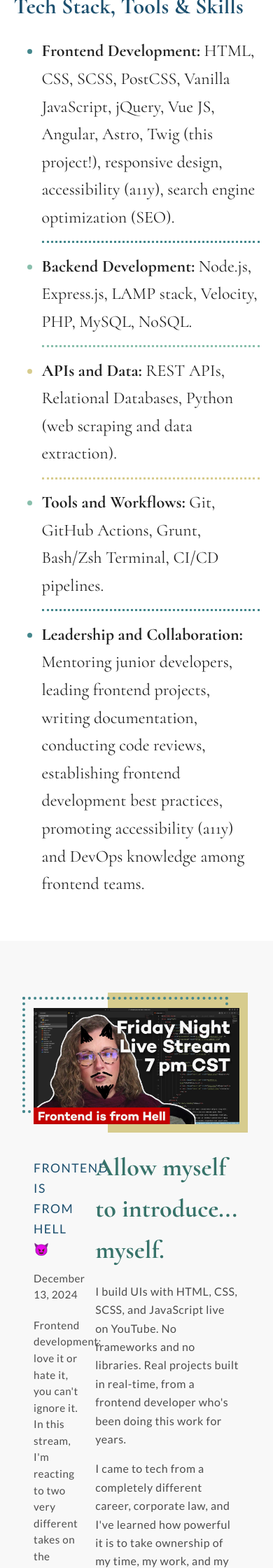
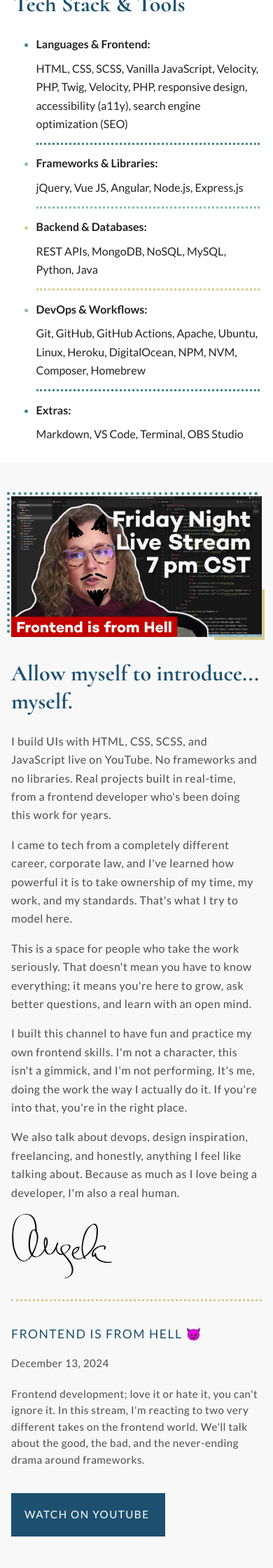
Before and after one commit to angelajholden/portfolio, a PHP site: page /about/ in a window 390 px wide. Shown: the part 720-2960 px from the top of the page at 70% size. Run offline with PHP 8.4, Linux system fonts and the light colour scheme.

Commit message:
refining style and responsive layout

```diff
--- a/about/index.php
+++ b/about/index.php
@@ -24,27 +24,27 @@ include_once dirname(__DIR__) . '/includes/head.php';
 					<img src="<?php echo BASE_URL; ?>images/ajh-selfie.jpg" alt="Selfie of Angela J Holden from a video still frame." />
 				</figure>
 				<div class="text-container animate__animated animate__slow" data-animation="animate__fadeInRight">
-					<h2 class="secondary-heading">Tech Stack, Tools &amp; Skills</h2>
+					<h2 class="secondary-heading">Tech Stack &amp; Tools</h2>
 					<ul class="list">
 						<li>
-							<strong>Frontend Development:</strong>
-							HTML, CSS, SCSS, PostCSS, Vanilla JavaScript, jQuery, Vue JS, Angular, Astro, Twig (this project!), responsive design, accessibility (a11y), search engine optimization (SEO).
+							<strong>Languages &amp; Frontend:</strong>
+							HTML, CSS, SCSS, Vanilla JavaScript, Velocity, PHP, Twig, Velocity, PHP, responsive design, accessibility (a11y), search engine optimization (SEO)
 						</li>
 						<li>
-							<strong>Backend Development:</strong>
-							Node.js, Express.js, LAMP stack, Velocity, PHP, MySQL, NoSQL.
+							<strong>Frameworks &amp; Libraries:</strong>
+							jQuery, Vue JS, Angular, Node.js, Express.js
 						</li>
 						<li>
-							<strong>APIs and Data:</strong>
-							REST APIs, Relational Databases, Python (web scraping and data extraction).
+							<strong>Backend &amp; Databases:</strong>
+							REST APIs, MongoDB, NoSQL, MySQL, Python, Java
 						</li>
 						<li>
-							<strong>Tools and Workflows:</strong>
-							Git, GitHub Actions, Grunt, Bash/Zsh Terminal, CI/CD pipelines.
+							<strong>DevOps &amp; Workflows:</strong>
+							Git, GitHub, GitHub Actions, Apache, Ubuntu, Linux, Heroku, DigitalOcean, NPM, NVM, Composer, Homebrew
 						</li>
 						<li>
-							<strong>Leadership and Collaboration:</strong>
-							Mentoring junior developers, leading frontend projects, writing documentation, conducting code reviews, establishing frontend development best practices, promoting accessibility (a11y) and DevOps knowledge among frontend teams.
+							<strong>Extras:</strong>
+							Markdown, VS Code, Terminal, OBS Studio
 						</li>
 					</ul>
 				</div>
@@ -57,7 +57,7 @@ include_once dirname(__DIR__) . '/includes/head.php';
 				</figure>
 				<div class="content_wrap">
 					<article class="inspiration_content">
-						<h2 class="secondary-header">Allow myself to introduce... myself.</h2>
+						<h2 class="secondary-heading">Allow myself to introduce... myself.</h2>
 						<p>I build UIs with HTML, CSS, SCSS, and JavaScript live on YouTube. No frameworks and no libraries. Real projects built in real-time, from a frontend developer who's been doing this work for years.</p>
 						<p>I came to tech from a completely different career, corporate law, and I've learned how powerful it is to take ownership of my time, my work, and my standards. That's what I try to model here.</p>
 						<p>This is a space for people who take the work seriously. That doesn't mean you have to know everything; it means you're here to grow, ask better questions, and learn with an open mind.</p>
@@ -68,8 +68,8 @@ include_once dirname(__DIR__) . '/includes/head.php';
 					<aside class="inspiration_sidebar">
 						<h3 class="tertiary-header">Frontend is from Hell 😈</h3>
 						<p><time datetime="2024-12-13">December 13, 2024</time></p>
-						<p>Frontend development: love it or hate it, you can't ignore it. In this stream, I'm reacting to two very different takes on the frontend world. We'll talk about the good, the bad, and the hilarious truths about working in frontend, plus dive into the never-ending drama around frameworks.</p>
-						<p><a href="https://www.youtube.com/watch?v=8Di4M3GBS3I" target="_blank">Watch "Frontend is from Hell"</a></p>
+						<p>Frontend development; love it or hate it, you can't ignore it. In this stream, I'm reacting to two very different takes on the frontend world. We'll talk about the good, the bad, and the never-ending drama around frameworks.</p>
+						<p><a class="cta-link blue-solid" href="https://www.youtube.com/watch?v=DSoZbY6c3_8" target="_blank">Watch on YouTube</a></p>
 					</aside>
 				</div>
 			</div>
@@ -95,7 +95,7 @@ include_once dirname(__DIR__) . '/includes/head.php';
 					<figure class="image">
 						<img src="<?php echo BASE_URL; ?>images/ajh-selfie.jpg" alt="alt text goes here">
 					</figure>
-					<h3 class="tertiary-header"><a href="#">Attorney Melanie Litte</a></h3>
+					<h3 class="tertiary-header"><a href="#">Attorney Melanie Little</a></h3>
 					<p>Lorem ipsum dolor sit amet consectetur adipisicing elit. Natus atque amet nemo modi quia consectetur quam repellendus. Sint culpa molestiae fugit similique quas eos? Laudantium quae mollitia quidem vero cupiditate.</p>
 				</article>
 				<article class="lawtuber-item">
--- a/articles/answering-your-freelancing-questions/index.php
+++ b/articles/answering-your-freelancing-questions/index.php
@@ -6,7 +6,7 @@
 $title = 'Freelancing Q&amp;A: Boundaries, Burnout, Niching Down, and Lessons Learned | Angela J Holden';
 $description = 'I got some really thoughtful questions after my last freelancing video, so I\'m answering them here in blog form for anyone who prefers to read.';
 $noindex = false; // or true, if you want to block this specific page
-include_once dirname(__DIR__) . '/includes/head.php';
+include_once dirname(__DIR__) . '/../includes/head.php';
 ?>
 
 <body>
--- a/articles/five-tips-for-junior-developers/index.php
+++ b/articles/five-tips-for-junior-developers/index.php
@@ -6,7 +6,7 @@
 $title = 'Five Tips for Junior Developers | Angela J Holden';
 $description = 'I\'ve been a frontend developer for 12 years, many of those as a hiring manager, and these are all things that helped me to get a job.';
 $noindex = false; // or true, if you want to block this specific page
-include_once dirname(__DIR__) . '/includes/head.php';
+include_once dirname(__DIR__) . '/../includes/head.php';
 ?>
 
 <body>
--- a/articles/how-to-practice-javascript/index.php
+++ b/articles/how-to-practice-javascript/index.php
@@ -6,7 +6,7 @@
 $title = 'How to Practice JavaScript | Angela J Holden';
 $description = 'Could you make a video with tips on learning JavaScript? I\'m familiar with the basics and concepts, but I find JavaScript more challenging.';
 $noindex = false; // or true, if you want to block this specific page
-include_once dirname(__DIR__) . '/includes/head.php';
+include_once dirname(__DIR__) . '/../includes/head.php';
 ?>
 
 <body>
--- a/articles/how-to-start-freelancing/index.php
+++ b/articles/how-to-start-freelancing/index.php
@@ -6,7 +6,7 @@
 $title = 'How to Start Freelancing as a Frontend Developer | Angela J Holden';
 $description = 'As soon as I learned HTML and CSS, I started freelancing. Thank god I was naive, because if I\'d known what I was getting into, I wouldn\'t have tried.';
 $noindex = false; // or true, if you want to block this specific page
-include_once dirname(__DIR__) . '/includes/head.php';
+include_once dirname(__DIR__) . '/../includes/head.php';
 ?>
 
 <body>
--- a/scss/_about.scss
+++ b/scss/_about.scss
@@ -63,6 +63,10 @@
 .inspiration {
 	padding: 6rem 3rem 3rem;
 	background-color: $lt-gray;
+
+	@media (max-width: 960px) {
+		padding: 3rem 1rem;
+	}
 }
 
 .content_wrap {
@@ -95,10 +99,18 @@
 	}
 }
 
-.secondary-header {
-	.inspiration & {
-		margin: 0 0 1rem;
-		color: $green;
+@media (max-width: 960px) {
+	.inspiration_content {
+		order: 1;
+		width: 100%;
+		padding-bottom: 1rem;
+		margin-bottom: 1rem;
+		border-bottom: 3px dotted $yellow;
+	}
+
+	.inspiration_sidebar {
+		order: 2;
+		width: 100%;
 	}
 }
 
@@ -127,10 +139,11 @@
 		&::before {
 			content: "";
 			position: absolute;
-			right: -0.75rem;
-			bottom: -0.75rem;
-			width: 200px;
-			height: 200px;
+			right: -1vw;
+			bottom: -1vw;
+			width: 20%;
+			height: auto;
+			aspect-ratio: 1 / 1;
 			background-color: $yellow;
 			z-index: -1;
 		}
@@ -138,8 +151,8 @@
 		&::after {
 			content: "";
 			position: absolute;
-			top: -1rem;
-			left: -1rem;
+			top: -1.5vw;
+			left: -1.5vw;
 			width: 100%;
 			height: 100%;
 			border: 4px dotted $teal;
--- a/scss/_buttons.scss
+++ b/scss/_buttons.scss
@@ -126,3 +126,31 @@
 		}
 	}
 }
+
+.cta-link {
+	display: inline-block;
+	min-width: 220px;
+	margin: 1rem auto 0;
+	padding: 1rem;
+	font-size: 0.95rem;
+	font-weight: 400;
+	text-transform: uppercase;
+	text-decoration: none;
+	letter-spacing: 1.5px;
+	cursor: pointer;
+	transition: all 300ms ease-in-out;
+
+	&.blue-solid {
+		background-color: $navy;
+		border: 3px solid $navy;
+		color: $white;
+
+		&:hover,
+		&:active,
+		&:focus {
+			background-color: $white;
+			border: 3px solid $navy;
+			color: $navy;
+		}
+	}
+}
--- a/scss/_featured-video_section.scss
+++ b/scss/_featured-video_section.scss
@@ -17,7 +17,7 @@
 		display: flex;
 		flex-flow: row wrap;
 		justify-content: space-between;
-		align-items: center;
+		align-items: flex-start;
 		padding: 0;
 	}
 }
@@ -62,41 +62,10 @@
 .tertiary-heading {
 	.featured-video_section & {
 		display: inline-block;
-		line-height: 1;
+		// line-height: 1;
 		padding: 0 0 1rem;
 		margin: 0 0 1rem;
 		border-bottom: 3px dotted $mint;
 		// margin: 0.5rem 0;
 	}
 }
-
-.cta-link {
-	.featured-video_section & {
-		display: inline-block;
-		vertical-align: middle;
-		font-family: "Cormorant", serif;
-		font-style: italic;
-		font-size: clamp(1.1rem, 2vw, 1.333rem);
-		line-height: 1;
-
-		svg {
-			display: inline-block;
-			vertical-align: middle;
-			width: 25px;
-			height: 25px;
-			fill: $links;
-			transform: translateX(0);
-			opacity: 0;
-			transition: transform 300ms ease-in-out, opacity 300ms ease-in-out;
-		}
-
-		&:hover,
-		&:active,
-		&:focus {
-			svg {
-				transform: translateX(5px);
-				opacity: 1;
-			}
-		}
-	}
-}
--- a/scss/_main.scss
+++ b/scss/_main.scss
@@ -67,36 +67,13 @@
 }
 
 .skills-experience {
-	padding: 75px 0 50px;
+	padding: 6rem 3rem;
 
 	.wrap {
 		display: flex;
 		flex-flow: row wrap;
 		justify-content: space-between;
 		align-items: center;
-	}
-
-	.list {
-		li {
-			padding-bottom: 0.85rem;
-			margin-bottom: 0.85rem;
-
-			&:nth-of-type(3n + 1) {
-				border-bottom: 3px dotted $teal;
-			}
-
-			&:nth-of-type(3n + 2) {
-				border-bottom: 3px dotted $mint;
-			}
-
-			&:nth-of-type(3n + 3) {
-				border-bottom: 3px dotted $yellow;
-			}
-
-			&:last-of-type {
-				border-bottom: none;
-			}
-		}
 	}
 
 	.image-with-background {
@@ -130,6 +107,7 @@
 
 			@media (max-width: 960px) {
 				top: -20px;
+				left: -20px;
 				height: calc(100% + 40px);
 			}
 		}
@@ -146,8 +124,8 @@
 			z-index: -1;
 
 			@media (max-width: 960px) {
-				top: -40px;
-				left: -15px;
+				top: -35px;
+				left: -10px;
 			}
 		}
 	}
@@ -158,15 +136,20 @@
 	}
 
 	@media (max-width: 960px) {
-		padding: 75px 0 0;
+		padding: 3rem 0 0;
 
 		.wrap {
 			flex-flow: column wrap;
 
-			.image-with-background,
+			.image-with-background {
+				width: 90%;
+				margin: 0 auto 3rem;
+				padding-left: 0;
+			}
+
 			.text-container {
 				width: 90%;
-				margin: 0 auto 1.5rem;
+				margin: 0 auto;
 				padding-left: 0;
 			}
 		}
--- a/scss/_toolkit.scss
+++ b/scss/_toolkit.scss
@@ -54,3 +54,77 @@ img {
 	max-width: 100%;
 	height: auto;
 }
+
+ul {
+	font-family: "Lato", sans-serif;
+	font-size: 1.25rem;
+	font-weight: 400;
+	font-style: normal;
+
+	li {
+		line-height: 2;
+	}
+}
+
+.list {
+	font-family: "Lato", sans-serif;
+	font-size: clamp(1rem, 2vw, 1.25rem);
+	font-weight: 400;
+	font-style: normal;
+
+	@media (max-width: 960px) {
+		margin: 0;
+		padding: 0 0 0 2rem;
+	}
+
+	li {
+		padding-bottom: 0.85rem;
+		margin-bottom: 0.85rem;
+		line-height: 1.65;
+
+		strong {
+			display: block;
+			margin-bottom: 0.5rem;
+		}
+
+		&:nth-of-type(3n + 1) {
+			border-bottom: 3px dotted $teal;
+		}
+
+		&:nth-of-type(3n + 2) {
+			border-bottom: 3px dotted $mint;
+		}
+
+		&:nth-of-type(3n + 3) {
+			border-bottom: 3px dotted $yellow;
+		}
+
+		&:last-of-type {
+			border-bottom: none;
+		}
+	}
+}
+
+/*
+if I have 5 colors
+change the color of the ::marker pseudo class on the li
+and have it repeat every nth of type
+*/
+
+.list li:nth-of-type(1n) {
+	&::marker {
+		color: $teal;
+	}
+}
+
+.list li:nth-of-type(2n) {
+	&::marker {
+		color: $mint;
+	}
+}
+
+.list li:nth-of-type(3n) {
+	&::marker {
+		color: $yellow;
+	}
+}
--- a/scss/_typography.scss
+++ b/scss/_typography.scss
@@ -64,7 +64,7 @@
 			display: block;
 			width: 150px;
 			padding-bottom: 1rem;
-			margin: 0 auto 3rem;
+			margin: 0 auto clamp(1.5rem, 3vw, 3rem);
 			border-bottom: 5px dotted $yellow;
 		}
 	}
@@ -117,27 +117,3 @@ a {
 		text-decoration-color: transparent;
 	}
 }
-
-/*
-if I have 5 colors
-change the color of the ::marker pseudo class on the li
-and have it repeat every nth of type
-*/
-
-.list li:nth-of-type(1n) {
-	&::marker {
-		color: $teal;
-	}
-}
-
-.list li:nth-of-type(2n) {
-	&::marker {
-		color: $mint;
-	}
-}
-
-.list li:nth-of-type(3n) {
-	&::marker {
-		color: $yellow;
-	}
-}
```
Also changed, not shown: other parts of scss/_about.scss (+17 -15 lines), index.php (+4 -5 lines), images/frontend-mentor-product-cart-list.jpg (added), styles.css, 1 other file.
